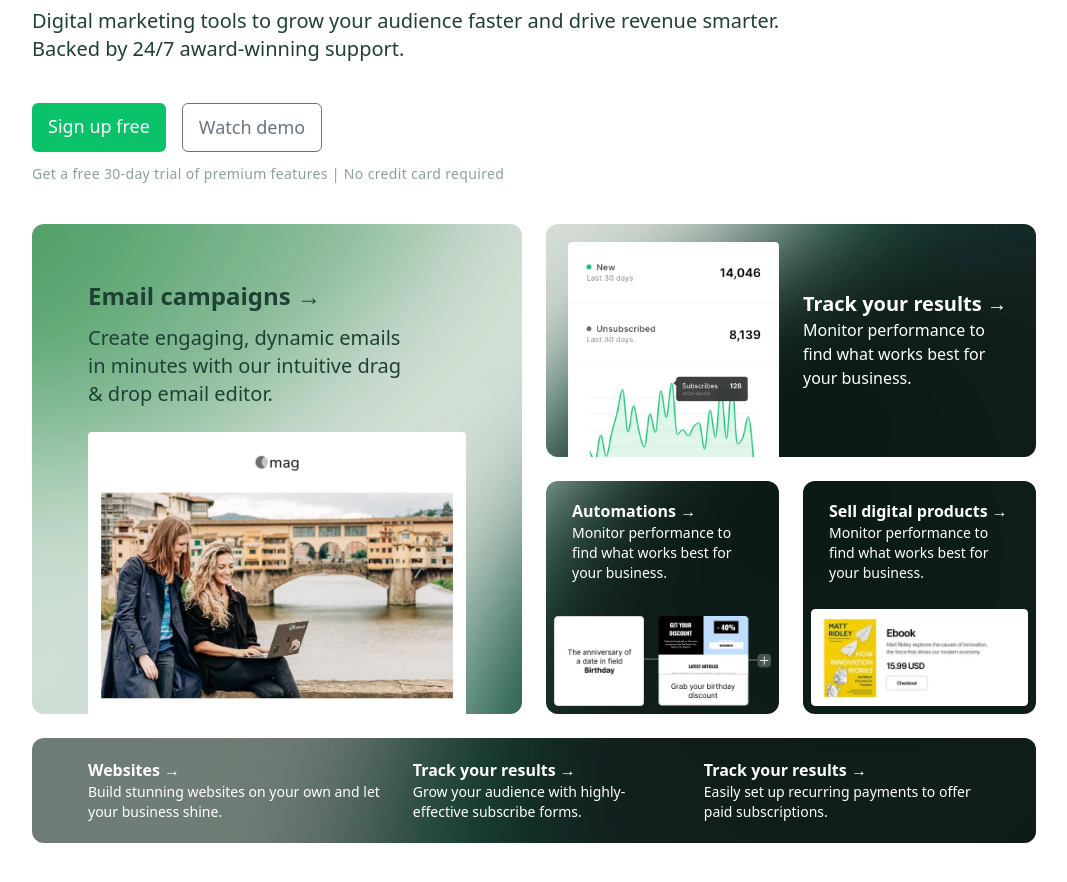
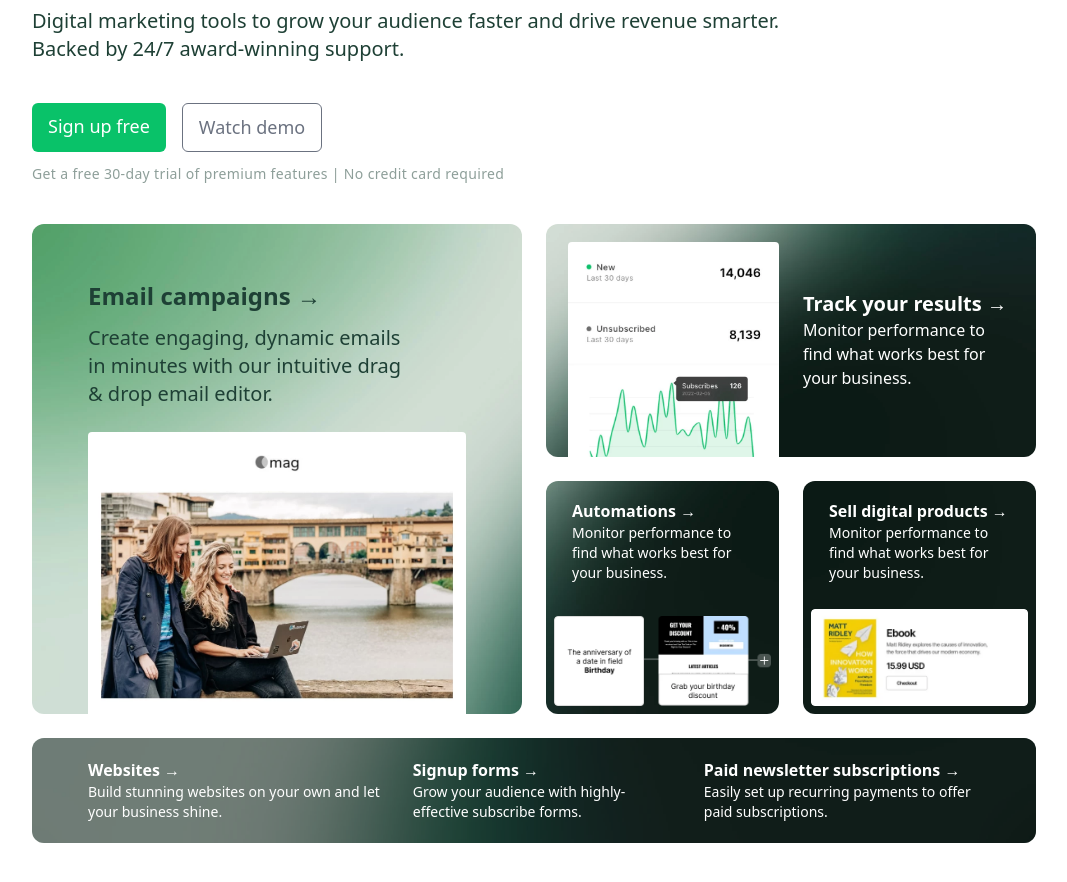
Before and after one commit to amecv/mailerlite-hero, a website: page src/index.html in a window 1280 px wide. Shown: the part 210-1092 px from the top of the page, without its empty margins (106-1173 px from the left). Drawn offline with Linux system fonts and the light colour scheme.

Commit message:
last minute content tweak

```diff
--- a/src/index.html
+++ b/src/index.html
@@ -85,13 +85,13 @@
             </a>
             <a href="" class="max-[650px]:w-full">
               <div class="bento-content text-white antialiased w-full">
-                <h2 class="font-bold">Track your results <span class="arrow">→</span></h2>
+                <h2 class="font-bold">Signup forms <span class="arrow">→</span></h2>
                 <p class="text-sm">Grow your audience with highly-effective subscribe forms.</p>
               </div>
             </a>
             <a href="" class="max-[650px]:w-full">
               <div class="bento-content text-white antialiased w-full">
-                <h2 class="font-bold">Track your results <span class="arrow">→</span></h2>
+                <h2 class="font-bold">Paid newsletter subscriptions <span class="arrow">→</span></h2>
                 <p class="text-sm">Easily set up recurring payments to offer paid subscriptions.</p>
               </div>
             </a>
```
